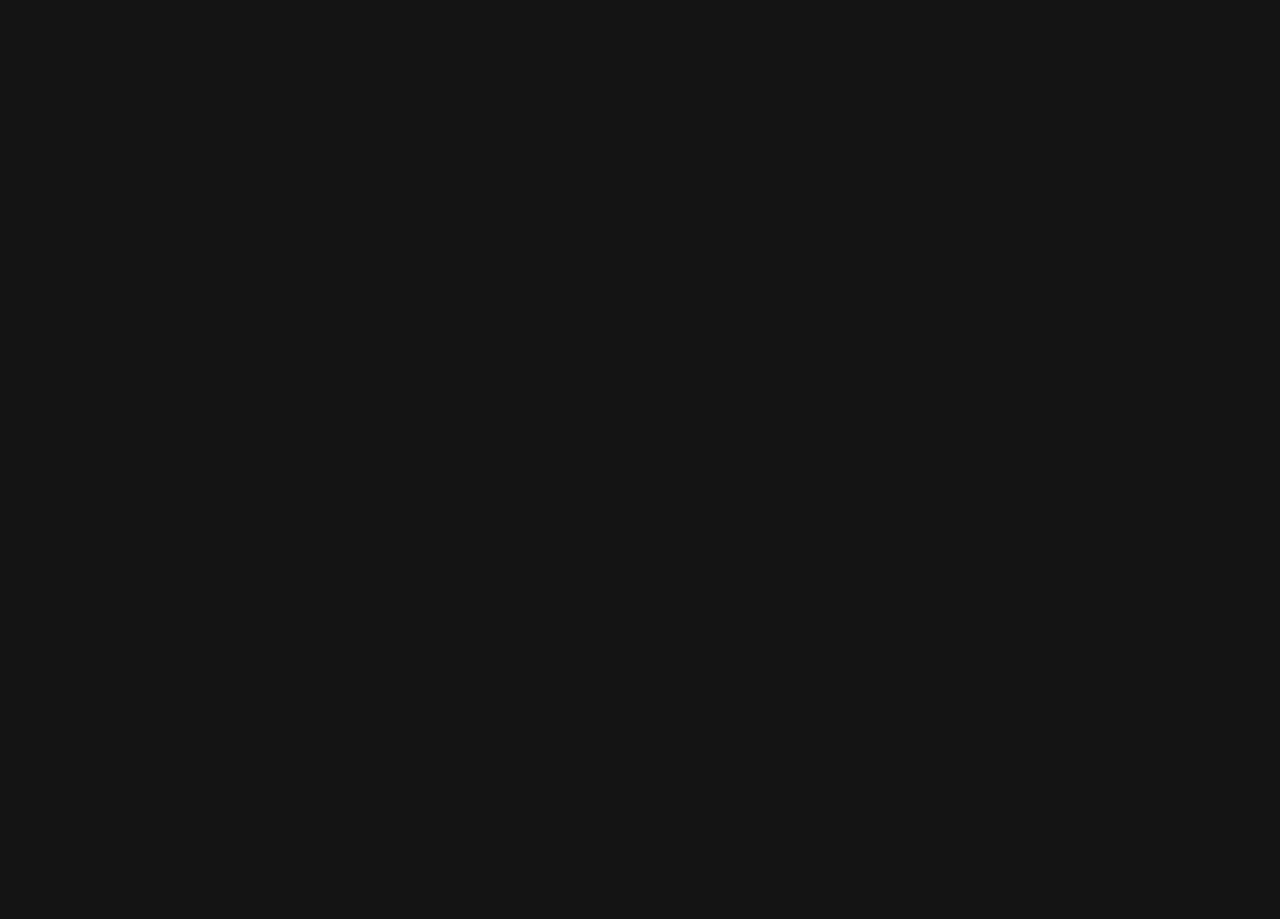
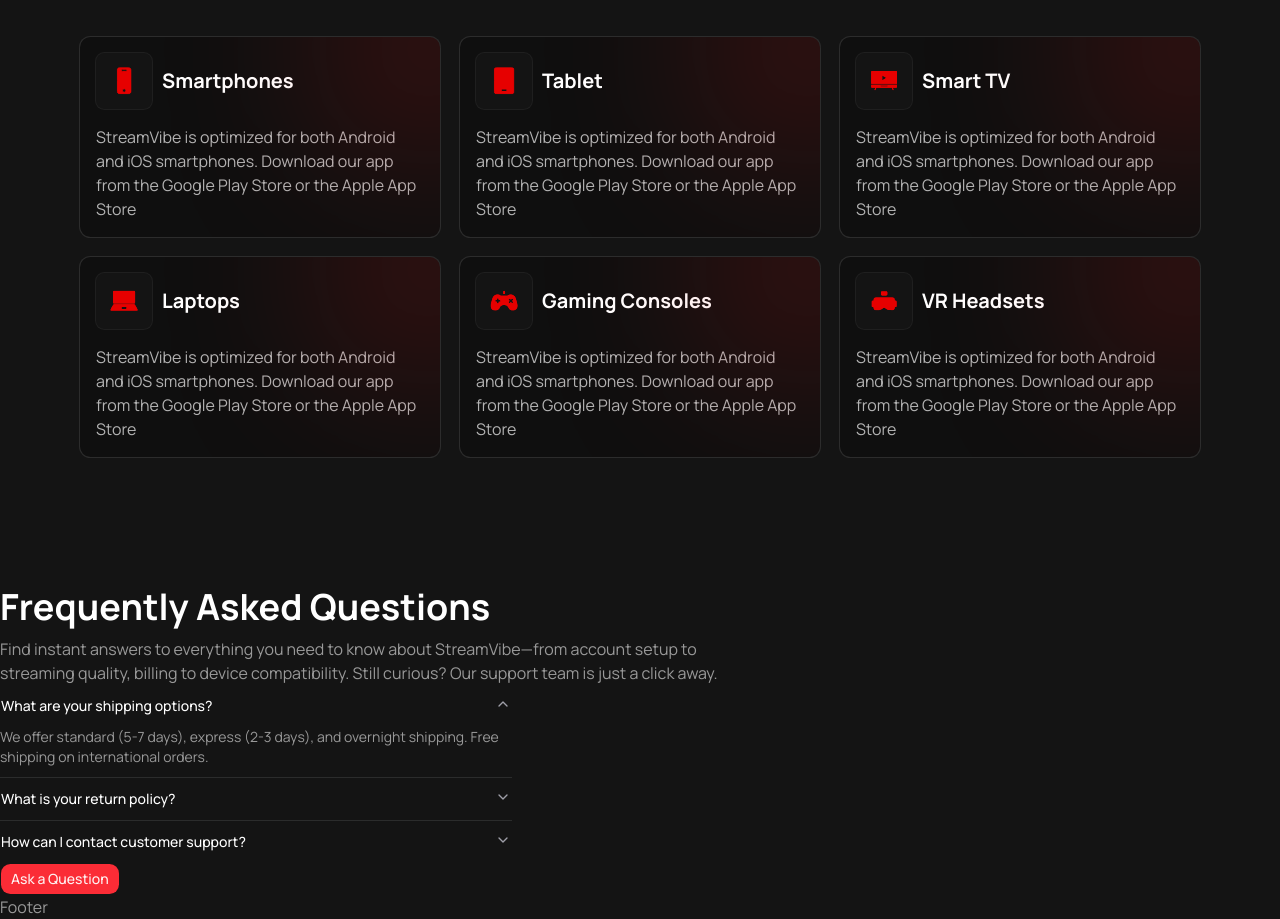
Before and after one commit to maiphuongbrt9a1/movie-app-nextjs, a Next.js app: page / in a window 1280 px wide. Shown: the part 1740-2659 px from the top of the page. Before the commit the page ends 1486 px from the top, so only its background shows below. Built offline with nearby package versions, Linux system fonts and the light colour scheme.

Commit message:
add devices are supported

```diff
--- a/app/page.tsx
+++ b/app/page.tsx
@@ -1,11 +1,15 @@
 import Hero from './pageComponents/Hero'
 import Categories from './pageComponents/Categories'
+import Devices from './pageComponents/Devices'
+import FaqSec from '@/components/FaqSec'
 
 export default function Home() {
   return (
     <>
       <Hero />
       <Categories />
+      <Devices />
+      <FaqSec />
     </>
   )
 }
--- /dev/null
+++ b/app/pageComponents/Devices.tsx
@@ -0,0 +1,50 @@
+import Title from '@/components/Title'
+import { devicesItems } from '@/data/data'
+import { Card, CardContent, CardHeader } from '@/components/ui/card'
+import Image from 'next/image'
+
+export default function Devices() {
+  return (
+    <section className="section">
+      <div className="container">
+        {/* Title */}
+        <Title
+          title="Your Entertainment, Every Screen"
+          text="Stream seamlessly across all your devices smartphone, tablet, laptop, smart TV, and more. StreamVibe moves with you, delivering flawless playback whether you're commuting, relaxing at home, or on the go. Never miss a scene, no matter where life takes you."
+        />
+        {/* Wrapper */}
+        <div className="grid gap-5 sm:grid-cols-2 lg:grid-cols-3 mt-10 lg:mt-16">
+          {devicesItems.map((item) => (
+            // Card
+            <div className="" key={item.id}>
+              <Card className="rounded-lg relative overflow-hidden bg-black-06 ">
+                <CardHeader className="flex items-center gap-2.5">
+                  {/* icon */}
+                  <span
+                    className="shrink-0 size-14 bg-black-08 flex items-center justify-center
+                  ring ring-black-12 rounded-md"
+                  >
+                    <Image
+                      src={item.icon}
+                      alt={item.title}
+                      width={30}
+                      height={30}
+                    />
+                  </span>
+                  {/* title */}
+                  <h3 className="text-xl gap-3">{item.title}</h3>
+                </CardHeader>
+                <CardContent className="text-grey-70 ">
+                  <p className="">{item.text}</p>
+                </CardContent>
+
+                {/* Gradient clr */}
+                <div className="size-24 bg-red-55 rounded-full blur-[100px] absolute -top-9 -right-9"></div>
+              </Card>
+            </div>
+          ))}
+        </div>
+      </div>
+    </section>
+  )
+}
--- /dev/null
+++ b/components/AccordionSec.tsx
@@ -0,0 +1,39 @@
+import {
+  Accordion,
+  AccordionContent,
+  AccordionItem,
+  AccordionTrigger,
+} from '@/components/ui/accordion'
+
+export default function AccordionSec() {
+  return (
+    <Accordion
+      type="single"
+      collapsible
+      defaultValue={'shipping'}
+      className="max-w-lg"
+    >
+      <AccordionItem value="shipping">
+        <AccordionTrigger>What are your shipping options?</AccordionTrigger>
+        <AccordionContent>
+          We offer standard (5-7 days), express (2-3 days), and overnight
+          shipping. Free shipping on international orders.
+        </AccordionContent>
+      </AccordionItem>
+      <AccordionItem value="returns">
+        <AccordionTrigger>What is your return policy?</AccordionTrigger>
+        <AccordionContent>
+          Returns accepted within 30 days. Items must be unused and in original
+          packaging. Refunds processed within 5-7 business days.
+        </AccordionContent>
+      </AccordionItem>
+      <AccordionItem value="support">
+        <AccordionTrigger>How can I contact customer support?</AccordionTrigger>
+        <AccordionContent>
+          Reach us via email, live chat, or phone. We respond within 24 hours
+          during business days.
+        </AccordionContent>
+      </AccordionItem>
+    </Accordion>
+  )
+}
--- /dev/null
+++ b/components/FaqSec.tsx
@@ -0,0 +1,21 @@
+import Title from '@/components/Title'
+import AccordionSec from '@/components/AccordionSec'
+import { Button } from './ui/button'
+
+export default function FaqSec() {
+  return (
+    <section className="section">
+      {/* title */}
+      <Title
+        title="Frequently Asked Questions"
+        text="Find instant answers to everything you need to know about StreamVibe—from account setup to streaming quality, billing to device compatibility. Still curious? Our support team is just a click away."
+      ></Title>
+      {/* Wrapper */}
+      <div className="">
+        <AccordionSec />
+      </div>
+      {/* Button */}
+      <Button>Ask a Question</Button>
+    </section>
+  )
+}
--- /dev/null
+++ b/components/ui/accordion.tsx
@@ -0,0 +1,81 @@
+"use client"
+
+import * as React from "react"
+import { Accordion as AccordionPrimitive } from "radix-ui"
+
+import { cn } from "@/lib/utils"
+import { ChevronDownIcon, ChevronUpIcon } from "lucide-react"
+
+function Accordion({
+  className,
+  ...props
+}: React.ComponentProps<typeof AccordionPrimitive.Root>) {
+  return (
+    <AccordionPrimitive.Root
+      data-slot="accordion"
+      className={cn("flex w-full flex-col", className)}
+      {...props}
+    />
+  )
+}
+
+function AccordionItem({
+  className,
+  ...props
+}: React.ComponentProps<typeof AccordionPrimitive.Item>) {
+  return (
+    <AccordionPrimitive.Item
+      data-slot="accordion-item"
+      className={cn("not-last:border-b", className)}
+      {...props}
+    />
+  )
+}
+
+function AccordionTrigger({
+  className,
+  children,
+  ...props
+}: React.ComponentProps<typeof AccordionPrimitive.Trigger>) {
+  return (
+    <AccordionPrimitive.Header className="flex">
+      <AccordionPrimitive.Trigger
+        data-slot="accordion-trigger"
+        className={cn(
+          "group/accordion-trigger relative flex flex-1 items-start justify-between rounded-lg border border-transparent py-2.5 text-left text-sm font-medium transition-all outline-none hover:underline focus-visible:border-ring focus-visible:ring-3 focus-visible:ring-ring/50 focus-visible:after:border-ring disabled:pointer-events-none disabled:opacity-50 **:data-[slot=accordion-trigger-icon]:ml-auto **:data-[slot=accordion-trigger-icon]:size-4 **:data-[slot=accordion-trigger-icon]:text-muted-foreground",
+          className
+        )}
+        {...props}
+      >
+        {children}
+        <ChevronDownIcon data-slot="accordion-trigger-icon" className="pointer-events-none shrink-0 group-aria-expanded/accordion-trigger:hidden" />
+        <ChevronUpIcon data-slot="accordion-trigger-icon" className="pointer-events-none hidden shrink-0 group-aria-expanded/accordion-trigger:inline" />
+      </AccordionPrimitive.Trigger>
+    </AccordionPrimitive.Header>
+  )
+}
+
+function AccordionContent({
+  className,
+  children,
+  ...props
+}: React.ComponentProps<typeof AccordionPrimitive.Content>) {
+  return (
+    <AccordionPrimitive.Content
+      data-slot="accordion-content"
+      className="overflow-hidden text-sm data-open:animate-accordion-down data-closed:animate-accordion-up"
+      {...props}
+    >
+      <div
+        className={cn(
+          "h-(--radix-accordion-content-height) pt-0 pb-2.5 [&_a]:underline [&_a]:underline-offset-3 [&_a]:hover:text-foreground [&_p:not(:last-child)]:mb-4",
+          className
+        )}
+      >
+        {children}
+      </div>
+    </AccordionPrimitive.Content>
+  )
+}
+
+export { Accordion, AccordionItem, AccordionTrigger, AccordionContent }
```
